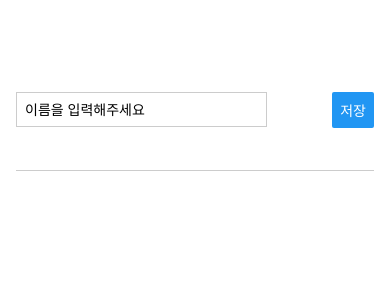
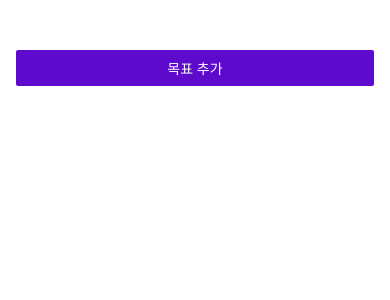
Before and after one commit to HA-SEUNG-JEONG/udemy-react-native, a React Native app: screen / in a window 390 px wide. Shown: the top 300 px of the page. Built offline with nearby package versions, Linux system fonts and the light colour scheme.

Commit message:
feat: 목표 추가 모달 기능 구현 및 입력 필드 표시 개선

```diff
--- a/App.tsx
+++ b/App.tsx
@@ -1,5 +1,5 @@
 import { useState } from "react";
-import { StyleSheet, View, FlatList } from "react-native";
+import { StyleSheet, View, FlatList, Button } from "react-native";
 import GoalItem from "./components/GoalItem";
 import GoalInput from "./components/GoalInput";
 
@@ -9,6 +9,7 @@
 }
 
 export default function App() {
+    const [modalIsVisible, setModalIsVisible] = useState(false);
     // RN에서는 h2나 div 요소를 못 쓴다. -> 왜? DOM 요소를 가지고 있지 않아서..
     // 또한 CSS에서 border라는 키가 존재하지 않음
     const [goals, setGoals] = useState<Goal[]>([]);
@@ -29,9 +30,23 @@
         });
     };
 
+    const startAddGoalHandler = () => {
+        setModalIsVisible(true);
+    };
+
     return (
         <View style={styles.appContainer}>
-            <GoalInput onAddGoal={addGoalHandler} />
+            <Button
+                title="목표 추가"
+                color="#5e0acc"
+                onPress={startAddGoalHandler}
+            />
+            {modalIsVisible && (
+                <GoalInput
+                    onAddGoal={addGoalHandler}
+                    visible={modalIsVisible}
+                />
+            )}
             <View style={styles.goalsContainer}>
                 <FlatList
                     data={goals}
--- a/components/GoalInput.tsx
+++ b/components/GoalInput.tsx
@@ -1,15 +1,15 @@
 import { useState } from "react";
-import { Button, StyleSheet, TextInput, View } from "react-native";
+import { Button, StyleSheet, TextInput, View, Modal } from "react-native";
 
 interface GoalInputProps {
     onAddGoal: (enteredGoalText: string) => void;
+    visible: boolean;
 }
 
 function GoalInput(props: GoalInputProps) {
     const [enteredGoalText, setEnteredGoalText] = useState("");
 
     const goalInputHandler = (enteredText: string) => {
-        // 이벤트 처리하기
         setEnteredGoalText(enteredText);
     };
 
@@ -19,6 +19,7 @@
     };
 
     return (
+        <Modal visible={props.visible} animationType="slide">
             <View style={styles.inputContainer}>
                 <TextInput
                     style={styles.textInput}
@@ -28,6 +29,7 @@
                 />
                 <Button title="저장" onPress={addGoalHandler} />
             </View>
+        </Modal>
     );
 }
 
```
Lines whose indentation alone changed are shown as unchanged.
